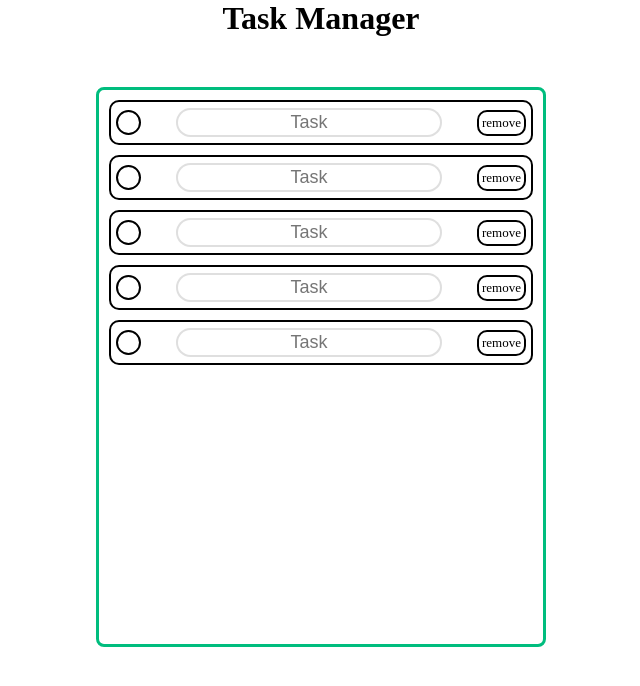
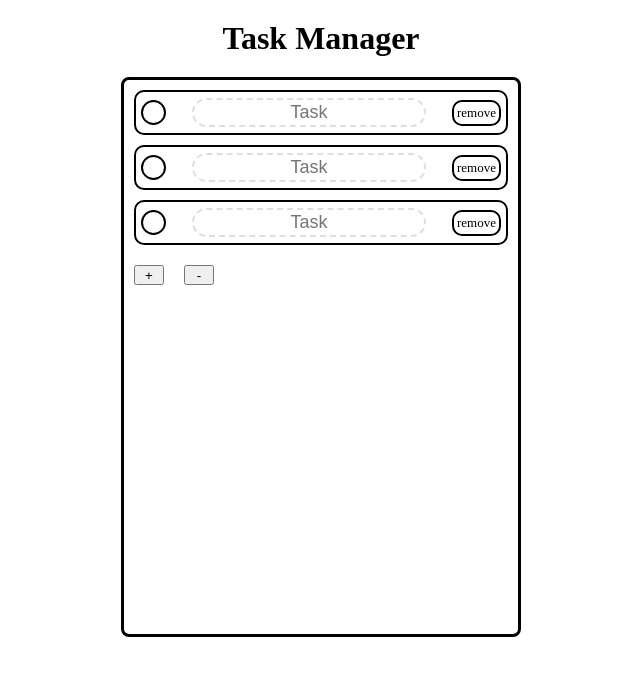
Before and after one commit to Encador/task-manager, a Vue app: page / in a window 1280 px wide. Shown: the top 686 px of the page, without its empty margins (319-959 px from the left). Built offline with nearby package versions, Linux system fonts and the light colour scheme; the HTML template or start-up script is replaced by a standard one.

Commit message:
make task-list use array of tasks

```diff
--- a/src/components/Manager.vue
+++ b/src/components/Manager.vue
@@ -2,26 +2,38 @@
 import Task from "@/components/Task.vue";
 import {ref} from "vue";
 
-const count = ref<number>(5)
+const tasks = ref<(typeof Task)[]>([Task])
+tasks.value.push(Task)
+tasks.value.push(Task)
+
 
 </script>
 
 
 <template>
     <ul class="task-list">
-      <Task v-for="(item, index) in count" :key="index"/>
+      <Task v-for="(item, index) in tasks" :key="index" :task="item"/>
+      <button @click="tasks.push(Task)">+</button>
+      <button @click="tasks.pop()">-</button>
     </ul>
+
 </template>
 
 <style scoped>
 
+button{
+  width: 30px;
+  height: 20px;
+  margin: 10px;
+}
+
+
 .task-list {
   list-style-type: none;
   padding: 0;
-  margin: 50px 0 0;
   border-radius: 8px;
-  border: #00bd7e solid 3px;
-  max-width: 450px;
+  border: black solid 3px;
+  max-width: 400px;
   min-width: 300px;
   max-height: 600px;
   min-height: 300px;
--- a/src/components/Task.vue
+++ b/src/components/Task.vue
@@ -3,6 +3,7 @@
 import {ref} from "vue";
 
 const completed = ref<boolean>(false)
+const show = ref<boolean>(true)
 
 function handleCheck():void{
   completed.value = !completed.value;
@@ -12,10 +13,10 @@ function handleCheck():void{
 </script>
 
 <template>
-  <li>
+  <li v-if="show">
     <span id="checkbox" title="complete" :class="{checked: completed}" @click="handleCheck"></span>
-    <input type="text" placeholder="Task" :class="{strikethrough: completed}">
-    <span id="remove" title="remove">remove</span>
+    <input type="text" placeholder="Task" :class="{checked: completed}">
+    <span id="remove" title="remove" @click="show=false">remove</span>
   </li>
 </template>
 
@@ -29,20 +30,25 @@ function handleCheck():void{
 }
 
 input {
-  border: #00000020 solid 2px;
+  border: #00000020 dashed 2px;
   border-radius: 20px;
   padding: 2px;
   outline: none;
   font-size: 18px;
   text-align: center;
   width: 65%;
+  caret-color: black;
 }
 /*input::placeholder {
   color: inherit;
 }*/
 
-input.strikethrough{
+input.checked{
   text-decoration: line-through;
+}
+
+input:hover{
+  border: #00000050 dashed 2px;
 }
 
 
@@ -56,6 +62,7 @@ li {
   height: 45px;
   padding-left: 5px;
   padding-right: 5px;
+
 }
 
 #checkbox{
@@ -83,5 +90,7 @@ li {
 #remove:hover{
   cursor: pointer;
   background-color: #FF000099;
+  border-color: #A10A0D;
+  color: #540B0C;
 }
 </style>
--- a/src/views/HomeView.vue
+++ b/src/views/HomeView.vue
@@ -18,6 +18,7 @@ body{
 }
 h1{
   text-align: center;
+  margin: 20px;
 }
 
 
```
